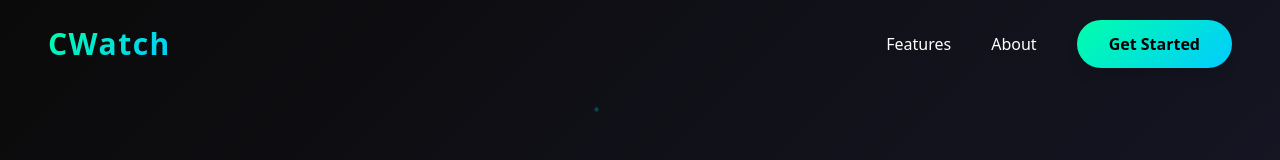
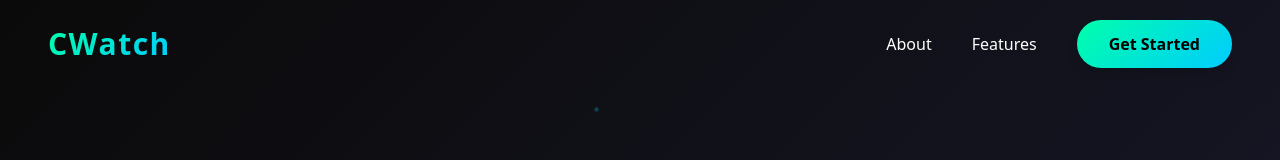
Before and after one commit to advayS10/DDoS-Protection-Sys, a React (Vite) app in the folder frontend/: page / in a window 1280 px wide. Shown: the top 160 px of the page. Built offline with nearby package versions, Linux system fonts and the light colour scheme.

Commit message:
switched about and features

```diff
--- a/frontend/src/components/HomePage.jsx
+++ b/frontend/src/components/HomePage.jsx
@@ -108,17 +108,18 @@ export default function HomePage() {
         </div>
         <nav className="flex gap-10 items-center">
           <a
+            href="#about"
+            className="text-white text-base font-medium transition-colors duration-300 hover:text-cyan-400 cursor-pointer"
+          >
+            About
+          </a>
+          <a
             href="#features"
             className="text-white text-base font-medium transition-colors duration-300 hover:text-cyan-400 cursor-pointer"
           >
             Features
           </a>
-          <a
-            href="#about"
-            className="text-white text-base font-medium transition-colors duration-300 hover:text-cyan-400 cursor-pointer"
-          >
-            About
-          </a>
+
           <button
             className="btn-gradient text-black px-8 py-3 text-base font-bold rounded-full transition-all duration-300 hover:scale-105 shadow-lg hover:shadow-cyan-500/40"
           >
```
